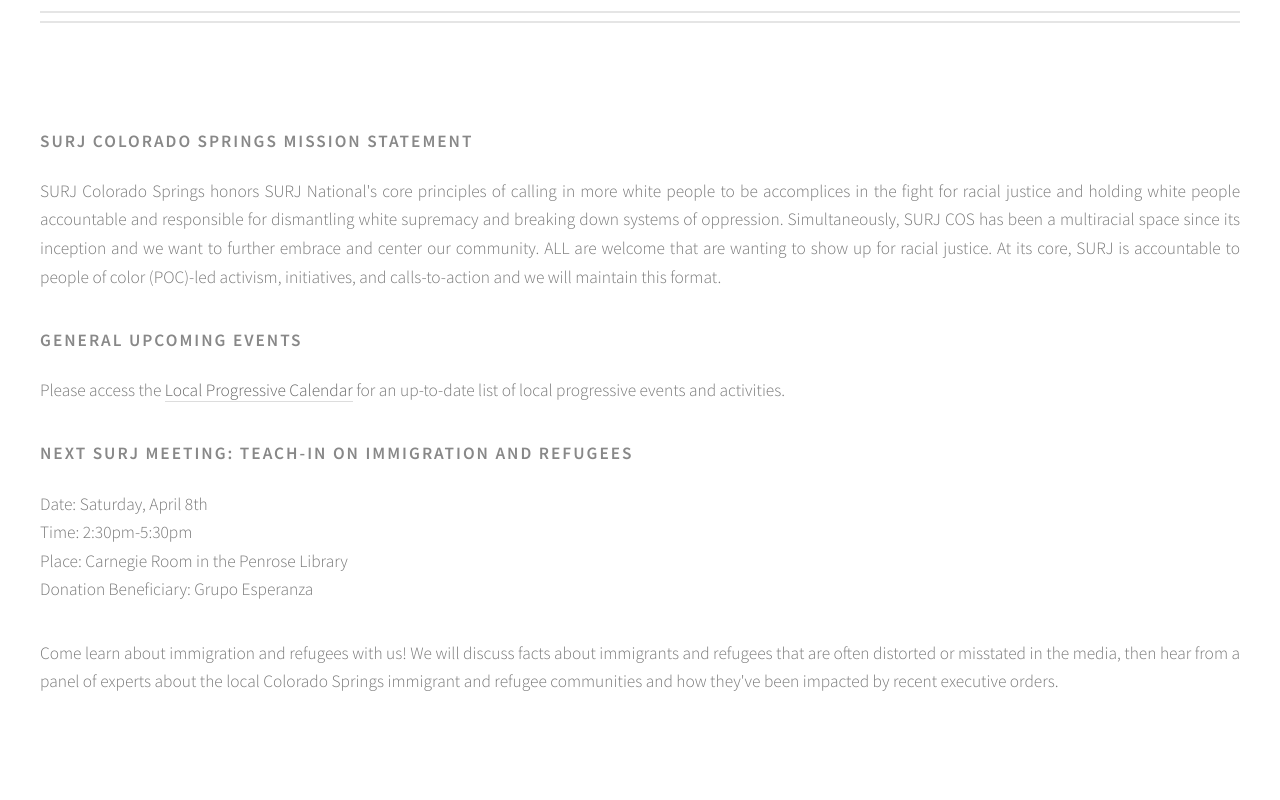
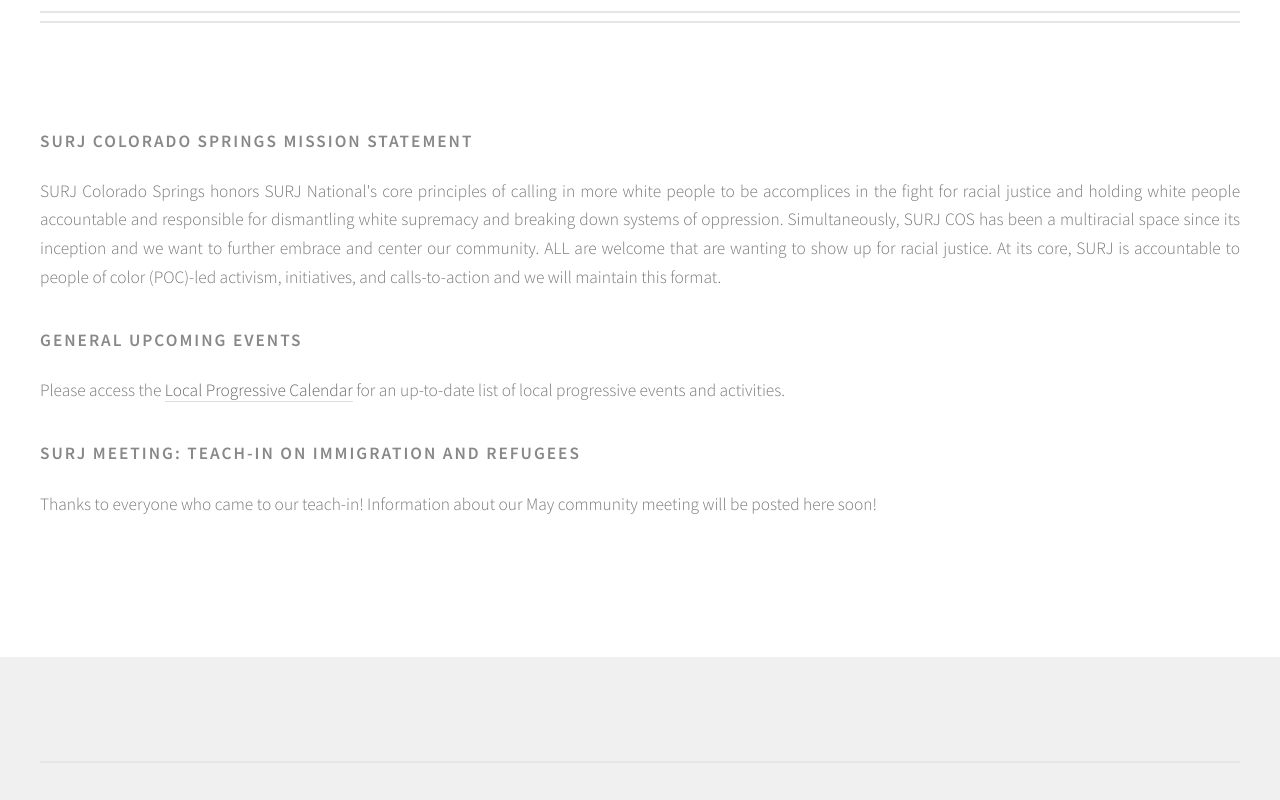
Before and after one commit to stanlead/surj.github.io, a plain HTML site: page index.html in a window 1280 px wide. Shown: the part 1400-2200 px from the top of the page. Drawn offline with Linux system fonts and the light colour scheme.

Commit message:
post-April comm mtg update

```diff
--- a/index.html
+++ b/index.html
@@ -57,19 +57,11 @@
 											for an up-to-date list of local progressive events and activities.</p>
 
 											<header>
-												<h3>Next SURJ Meeting:  Teach-in on Immigration and Refugees</h3>
+												<h3>SURJ Meeting:  Teach-in on Immigration and Refugees</h3>
 											</header>
 
-											<p>Date:  Saturday, April 8th<br />
-											   Time:  2:30pm-5:30pm<br />
-											   Place: Carnegie Room in the Penrose Library<br />
-											   Donation Beneficiary:  Grupo Esperanza</p>
-
-											<p>Come learn about immigration and refugees with us! We will
-											discuss facts about immigrants and refugees that are often
-											distorted or misstated in the media, then hear from a panel of
-											experts about the local Colorado Springs immigrant and refugee
-											communities and how they've been impacted by recent executive orders.</p>
+											<p>Thanks to everyone who came to our teach-in! Information about
+											our May community meeting will be posted here soon!</p>
 
 					</div>
 				</div>
```
